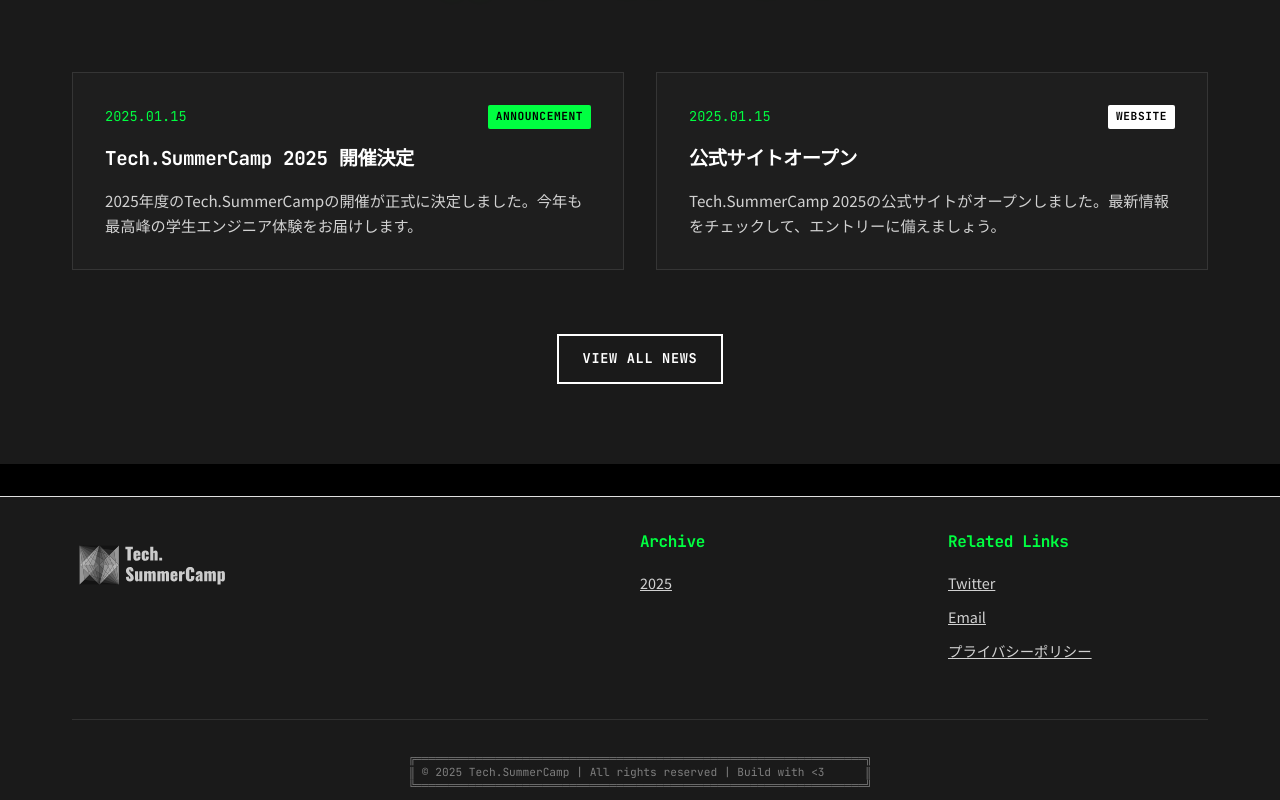
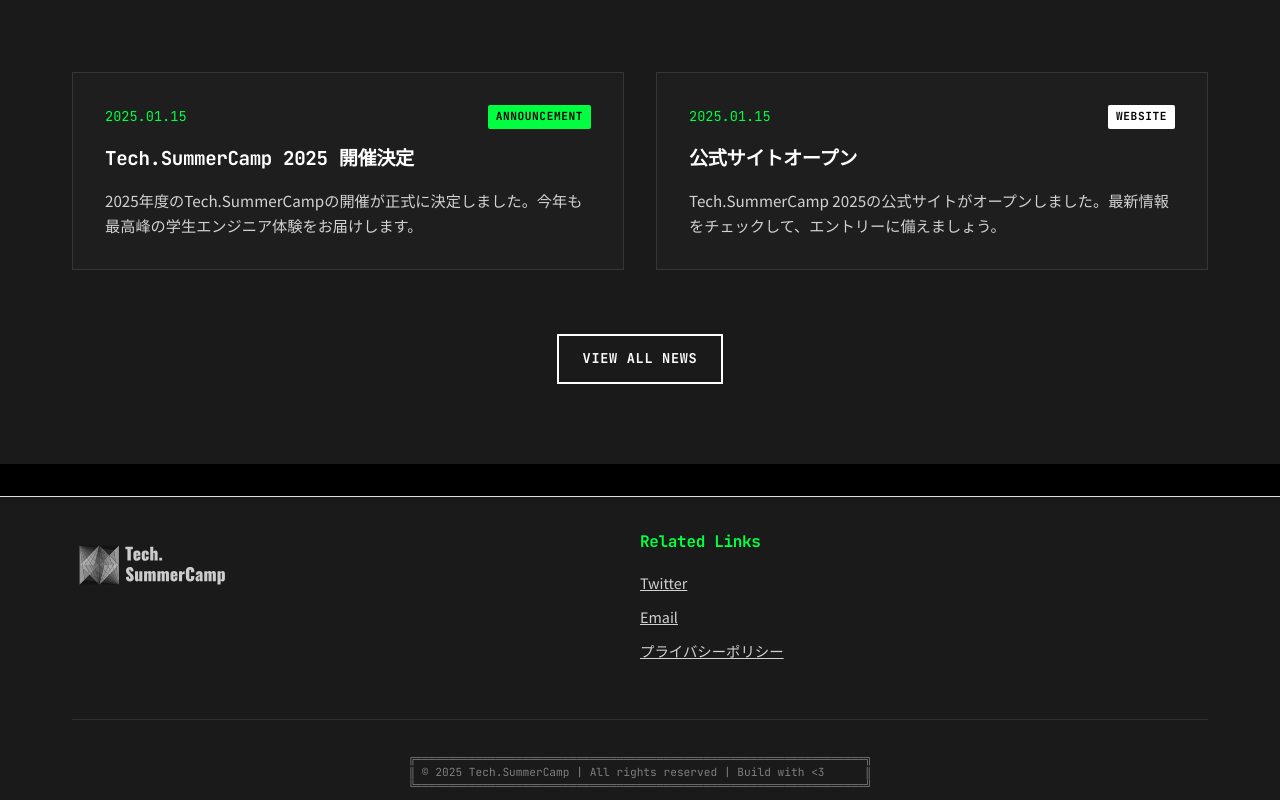
Before and after one commit to Tech-SummerCamp/TSC, a React (Vite) app: page /2025 in a window 1280 px wide. Shown: the part 4501-5301 px from the top of the page. Built offline with nearby package versions, Linux system fonts and the light colour scheme.

Commit message:
フッターからアーカイブセクションを削除

```diff
--- a/src/components/layout/Footer.jsx
+++ b/src/components/layout/Footer.jsx
@@ -16,13 +16,6 @@
                 />
               </Link>
             </div>
-          </div>
-
-          <div className="footer-section">
-            <h4 className="footer-title">Archive</h4>
-            <ul className="footer-links">
-              <li><Link to="/2025">2025</Link></li>
-            </ul>
           </div>
 
           <div className="footer-section">
```
